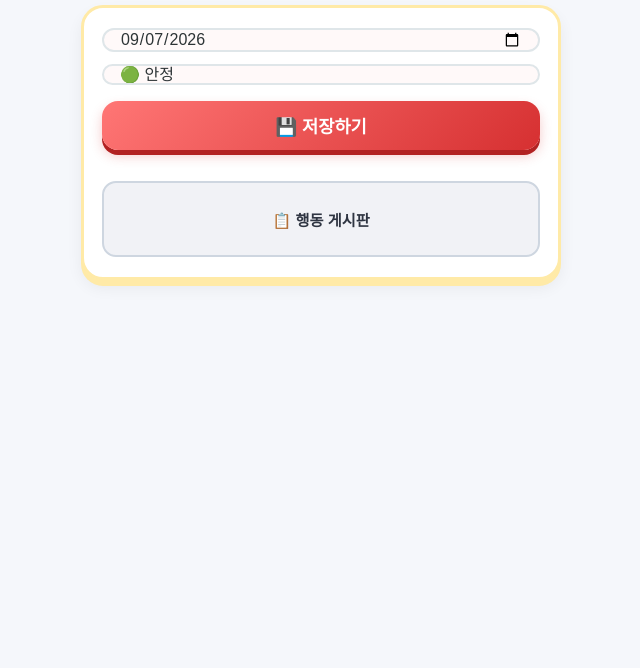
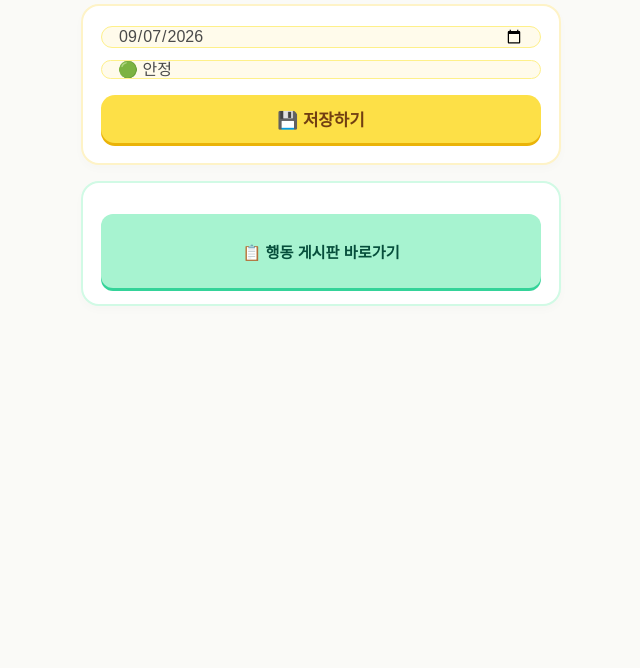
Before and after one commit to lmart302-web/seungwoo-record, a plain HTML site: page behavior.html in a window 1280 px wide. Shown: the part 132-800 px from the top of the page, without its empty margins (319-959 px from the left). Drawn offline with Linux system fonts and the light colour scheme; no server answers.

Commit message:
행동입력디자인2

```diff
--- a/behavior.html
+++ b/behavior.html
@@ -9,38 +9,39 @@
 
 <title>오늘 행동 상태</title>
 
-
-
 <link rel="stylesheet" href="style.css">
 
-<!-- 모바일 최적화 인라인 스타일 (다른 페이지 영향 0%) -->
+<!-- 모바일 최적화 연한 파스텔 노랑 & 민트 스타일 (다른 페이지 영향 0%) -->
 <style>
   /* 모바일 화면 전체 레이아웃 */
   body.input-page {
     max-width: 480px;
     margin: 0 auto;
     padding: 16px 16px 40px;
-    -webkit-tap-highlight-color: transparent; /* 터치 시 파란 상자 제거 */
+    background-color: #fafaf7; /* 눈이 편안한 따뜻한 우유 빛 배경 */
+    -webkit-tap-highlight-color: transparent;
   }
 
   body.input-page h1 {
     text-align: center;
-    color: #ff7675;
-    font-size: 1.4rem;
+    color: #4a4a4a;
+    font-size: 1.35rem;
+    font-weight: 700;
     margin: 16px 0 20px;
     word-break: keep-all;
   }
 
-  /* 카드 박스 3D 모바일 스타일 */
+  /* 1번 메인 카드 (아주 연하고 부드러운 노란색 테두리) */
   body.input-page .section {
     background: #ffffff;
-    border-radius: 22px;
+    border-radius: 18px;
     padding: 20px 18px;
-    border: 3px solid #ffeaa7;
-    box-shadow: 0 6px 0px #ffeaa7, 0 8px 16px rgba(0, 0, 0, 0.06);
+    border: 2px solid #fef3c7; /* 부드러운 크림 버터 노랑 */
+    box-shadow: 0 4px 10px rgba(0, 0, 0, 0.02);
     display: flex;
     flex-direction: column;
     gap: 16px;
+    margin-bottom: 16px;
   }
 
   /* 입력 영역 */
@@ -50,21 +51,22 @@
     gap: 12px;
   }
 
-  /* 모바일 입력창 & 셀렉트 박스 (자동 확대 방지 16px 설정) */
+  /* 날짜 & 행동선택 입력창 (은은한 밀크 버터 톤) */
   body.input-page input[type="date"],
   body.input-page select {
     width: 100%;
-    height: 52px; /* 모바일 엄지 손가락 최적 높이 */
+    height: 52px;
     box-sizing: border-box;
-    border: 2px solid #dfe6e9;
-    border-radius: 14px;
+    border: 1.5px solid #fef08a;
+    border-radius: 12px;
     padding: 0 16px;
-    font-size: 16px; /* 16px 미만일 경우 아이폰 화면 자동 확대됨 */
+    font-size: 16px;
     outline: none;
-    background-color: #fff9f9;
-    color: #2d3436;
+    background-color: #fffbeb; /* 톤다운된 따뜻한 연노랑 */
+    color: #4a4a4a;
     font-family: inherit;
-    appearance: none; /* 모바일 기본 드롭다운 화살표 깔끔하게 교체 준비 */
+    font-weight: 500;
+    appearance: none;
     -webkit-appearance: none;
     transition: all 0.2s ease;
   }
@@ -72,22 +74,22 @@
   body.input-page input[type="date"]:focus,
   body.input-page select:focus {
     background-color: #ffffff;
-    border-color: #ff7675;
-    box-shadow: 0 0 0 3px rgba(255, 118, 117, 0.2);
+    border-color: #fde047;
+    box-shadow: 0 0 0 3px rgba(253, 224, 71, 0.2);
   }
 
-  /* 저장 버튼 모바일 터치 스타일 */
+  /* 저장 버튼 (부드러운 파스텔 연노랑 3D) */
   body.input-page .save {
-    background: linear-gradient(135deg, #ff7675 0%, #d63031 100%);
-    color: #ffffff;
+    background: #fde047; /* 눈부심 없는 소프트 노랑 */
+    color: #713f12; /* 차분하고 시인성 좋은 브라운 폰트 */
     font-weight: bold;
     border: none;
-    border-radius: 16px;
-    height: 54px;
+    border-radius: 14px;
+    height: 52px;
     width: 100%;
-    font-size: 1.1rem;
+    font-size: 1.05rem;
     cursor: pointer;
-    box-shadow: 0 5px 0px #b22222, 0 6px 12px rgba(214, 48, 49, 0.25);
+    box-shadow: 0 3px 0px #eab308;
     transition: all 0.1s ease;
     margin-top: 4px;
     display: flex;
@@ -95,31 +97,39 @@
     justify-content: center;
   }
 
-  /* 스마트폰 손가락 터치 시 누르는 효과 */
   body.input-page .save:active {
-    transform: translateY(4px);
-    box-shadow: 0 1px 0px #b22222;
+    transform: translateY(2px);
+    box-shadow: 0 1px 0px #eab308;
   }
 
-  /* 행동 게시판 버튼 */
+  /* 2번 행동 게시판 전용 카드 섹션 (부드러운 파스텔 민트 테두리) */
+  body.input-page .board-section {
+    background: #ffffff;
+    border-radius: 18px;
+    padding: 16px 18px;
+    border: 2px solid #d1fae5; /* 부드러운 연민트 테두리 */
+    box-shadow: 0 4px 10px rgba(0, 0, 0, 0.02);
+  }
+
+  /* 행동 게시판 링크 버튼 (은은하고 산뜻한 소프트 민트) */
   body.input-page .difficult-link {
     display: flex;
     align-items: center;
     justify-content: center;
-    height: 48px;
-    background-color: #f1f2f6;
-    color: #2f3542;
+    height: 50px;
+    background-color: #a7f3d0; /* 부드러운 파스텔 민트 */
+    color: #064e3b; /* 읽기 편한 다크 그린 폰트 */
     font-weight: bold;
     text-decoration: none;
-    border-radius: 14px;
-    border: 2px solid #ced6e0;
+    border-radius: 12px;
     font-size: 0.95rem;
+    box-shadow: 0 3px 0px #34d399;
     transition: all 0.1s ease;
   }
 
   body.input-page .difficult-link:active {
-    background-color: #dfe4ea;
-    transform: scale(0.98);
+    transform: translateY(2px);
+    box-shadow: 0 1px 0px #34d399;
   }
 </style>
 
@@ -142,6 +152,7 @@
 </h1>
 
 
+<!-- 1번 네모 카드: 더 부드러워진 연한 파스텔 노랑 톤 -->
 <div class="section">
 
 <div class="record-row">
@@ -174,9 +185,14 @@ id="saveBtn">
 
 </div>
 
-    <!-- 행동 게시판 버튼 -->
+</div>
+
+
+<!-- 2번 네모 카드: 부드러운 파스텔 민트 영역 -->
+<div class="board-section">
+
     <a href="difficult/difficult.html" class="difficult-link">
-        📋 행동 게시판
+        📋 행동 게시판 바로가기
     </a>
 
 </div>
```
